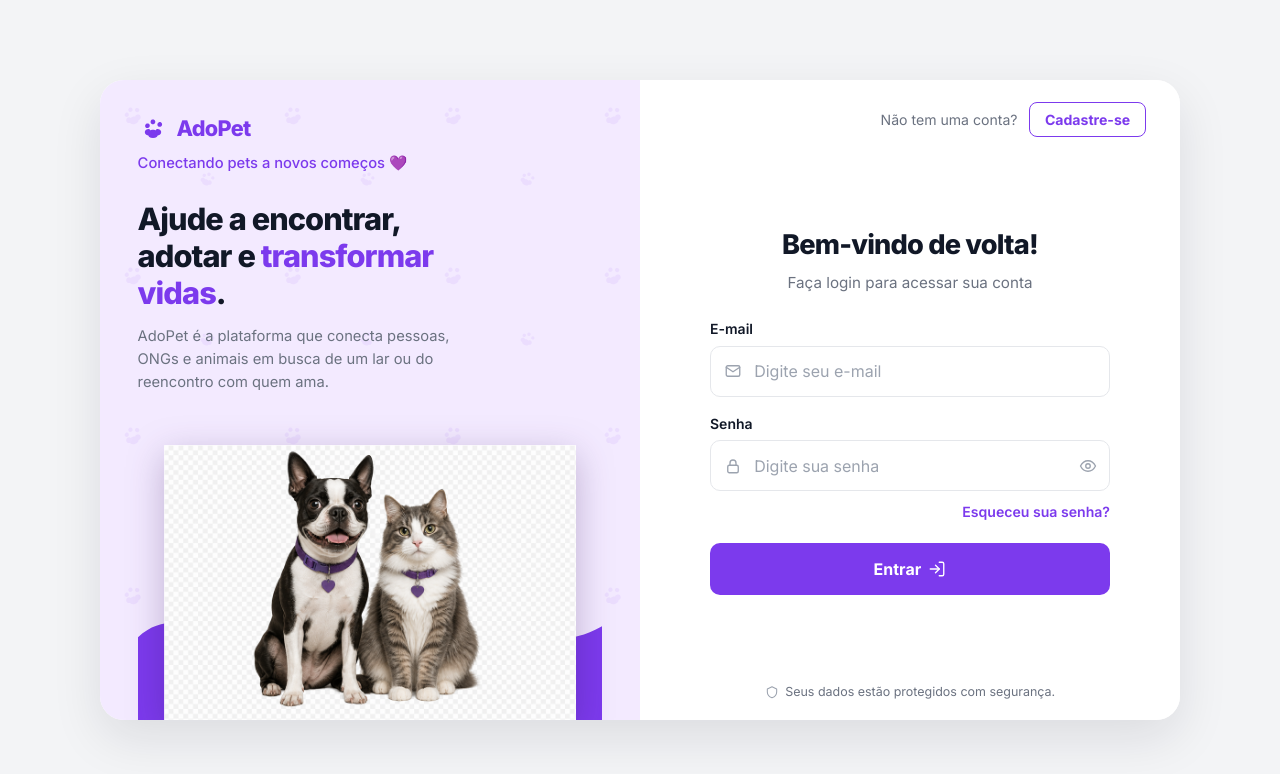
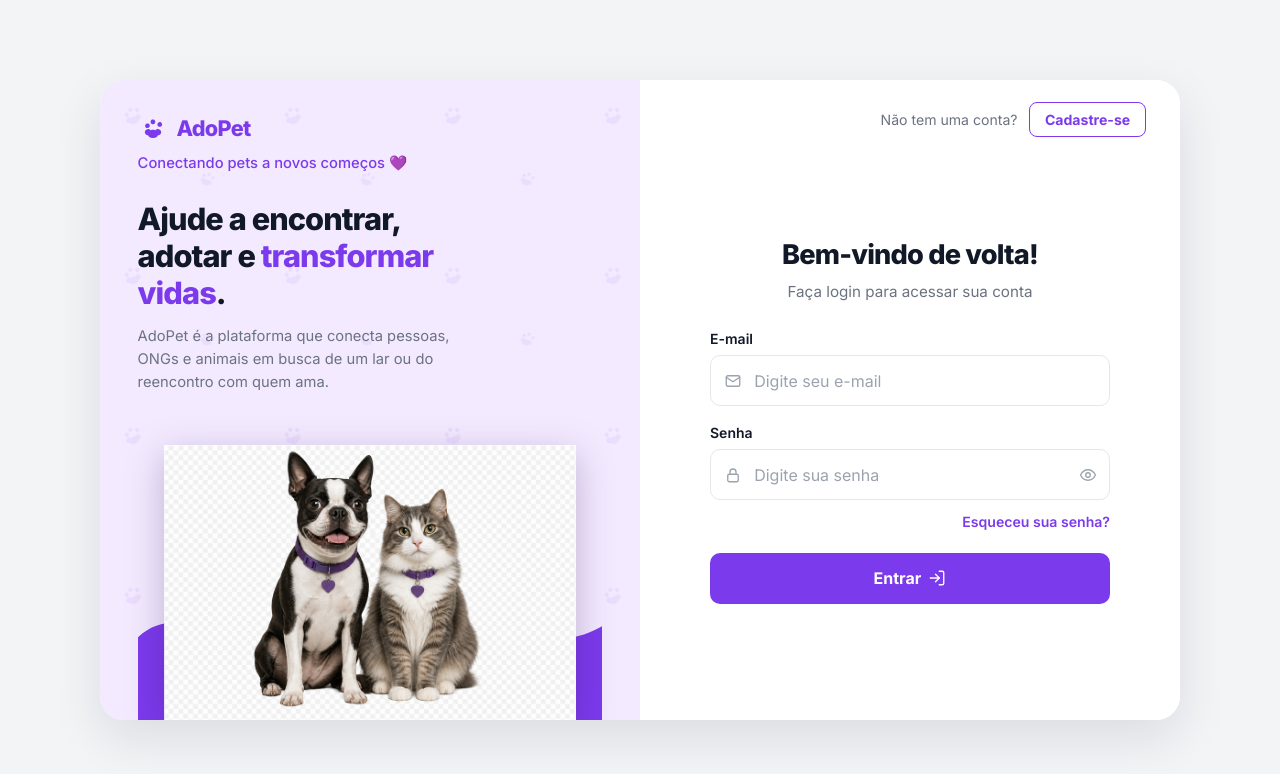
Before and after one commit to KelliGutterres/adopet-web, a React (Vite) app: page /login in a window 1280 px wide. Shown: the top 774 px of the page. Built offline with nearby package versions, Linux system fonts and the light colour scheme.

Commit message:
Ajustando detalhes do Login

```diff
--- a/src/components/AuthLayout.jsx
+++ b/src/components/AuthLayout.jsx
@@ -45,10 +45,6 @@ export default function AuthLayout({ children, variant = 'login' }) {
             </Link>
           </div>
           <div className={styles.formMain}>{children}</div>
-          <p className={styles.formFooter}>
-            <ShieldIcon />
-            Seus dados estão protegidos com segurança.
-          </p>
         </div>
       </section>
     </main>
```
